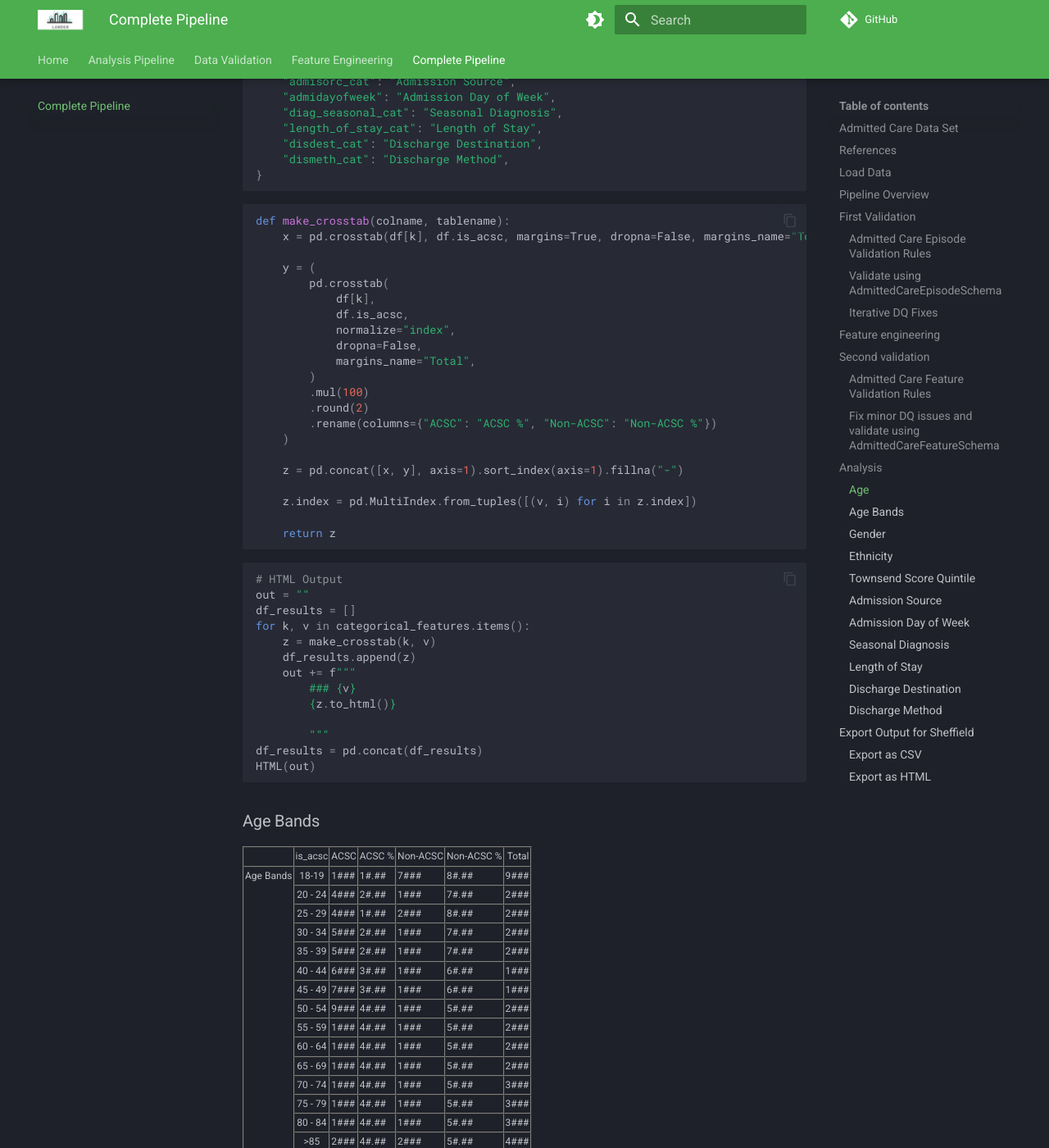
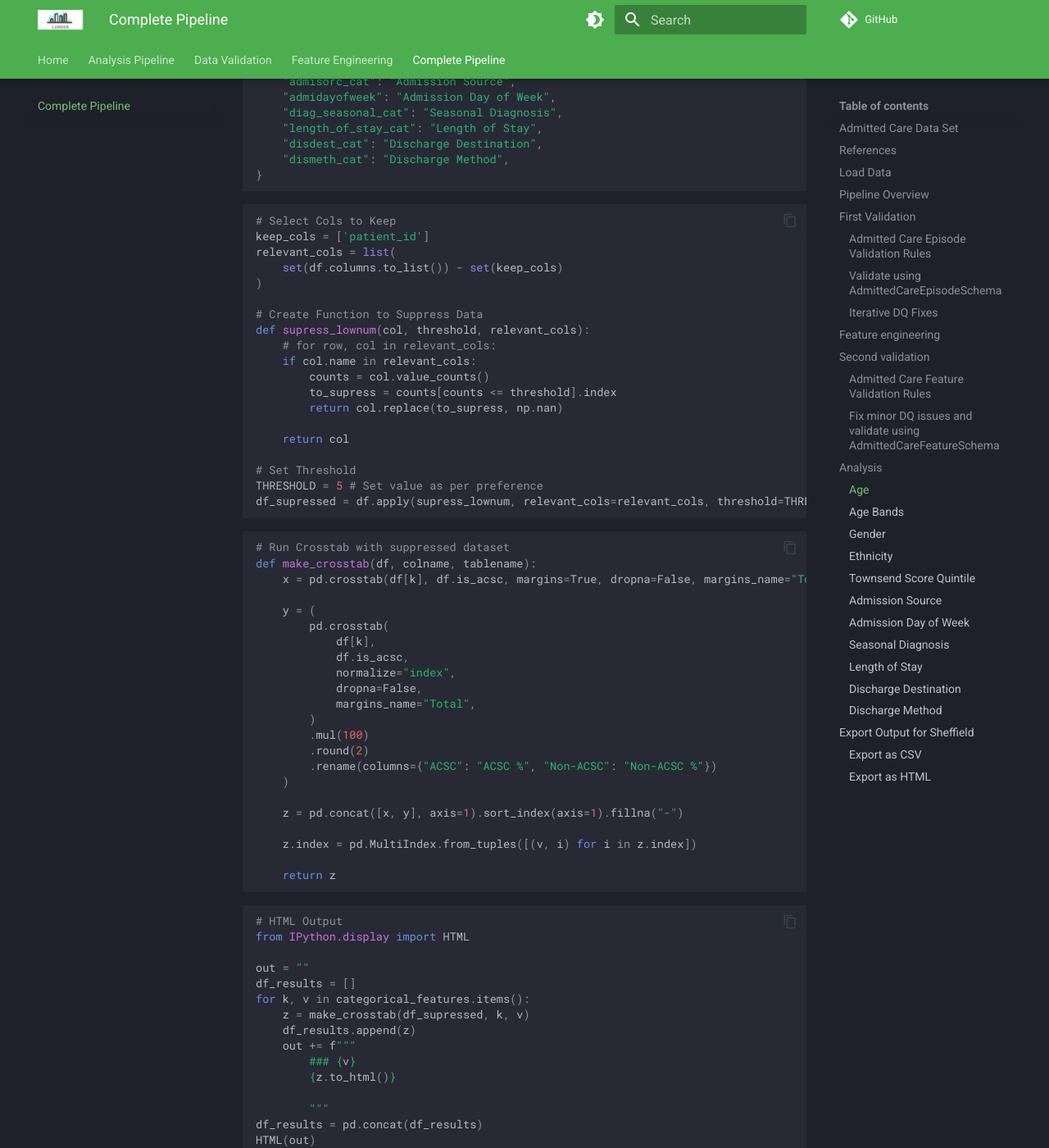
Before and after one commit to LTHTR-DST/hdruk_avoidable_admissions, an MkDocs documentation site: the page built from docs/admitted_care_pipeline_example.md, in a window 1280 px wide and 1400 px high, scrolled down 10026 px. Shown: the whole window at 82% size. Built offline with MkDocs 1.6.1 and Material for MkDocs 9.7.7, drawn with Linux system fonts in a browser that asks for light colours; comment, search, counter and statistics services are not loaded.

Commit message:
Low number suppression added
improved low number suppression

````diff
--- a/docs/admitted_care_pipeline_example.md
+++ b/docs/admitted_care_pipeline_example.md
@@ -935,7 +935,30 @@ categorical_features = {
 ```
 
 ```python
-def make_crosstab(colname, tablename):
+# Select Cols to Keep
+keep_cols = ['patient_id']
+relevant_cols = list(
+    set(df.columns.to_list()) - set(keep_cols)
+)
+
+# Create Function to Suppress Data
+def supress_lownum(col, threshold, relevant_cols):
+    # for row, col in relevant_cols:
+    if col.name in relevant_cols:
+        counts = col.value_counts()
+        to_supress = counts[counts <= threshold].index
+        return col.replace(to_supress, np.nan)
+
+    return col
+
+# Set Threshold
+THRESHOLD = 5 # Set value as per preference
+df_supressed = df.apply(supress_lownum, relevant_cols=relevant_cols, threshold=THRESHOLD)
+```
+
+```python
+# Run Crosstab with suppressed dataset
+def make_crosstab(df, colname, tablename):
     x = pd.crosstab(df[k], df.is_acsc, margins=True, dropna=False, margins_name="Total")
 
     y = (
@@ -960,10 +983,12 @@ def make_crosstab(colname, tablename):
 
 ```python
 # HTML Output
+from IPython.display import HTML
+
 out = ""
 df_results = []
 for k, v in categorical_features.items():
-    z = make_crosstab(k, v)
+    z = make_crosstab(df_supressed, k, v)
     df_results.append(z)
     out += f"""
         ### {v}
````
